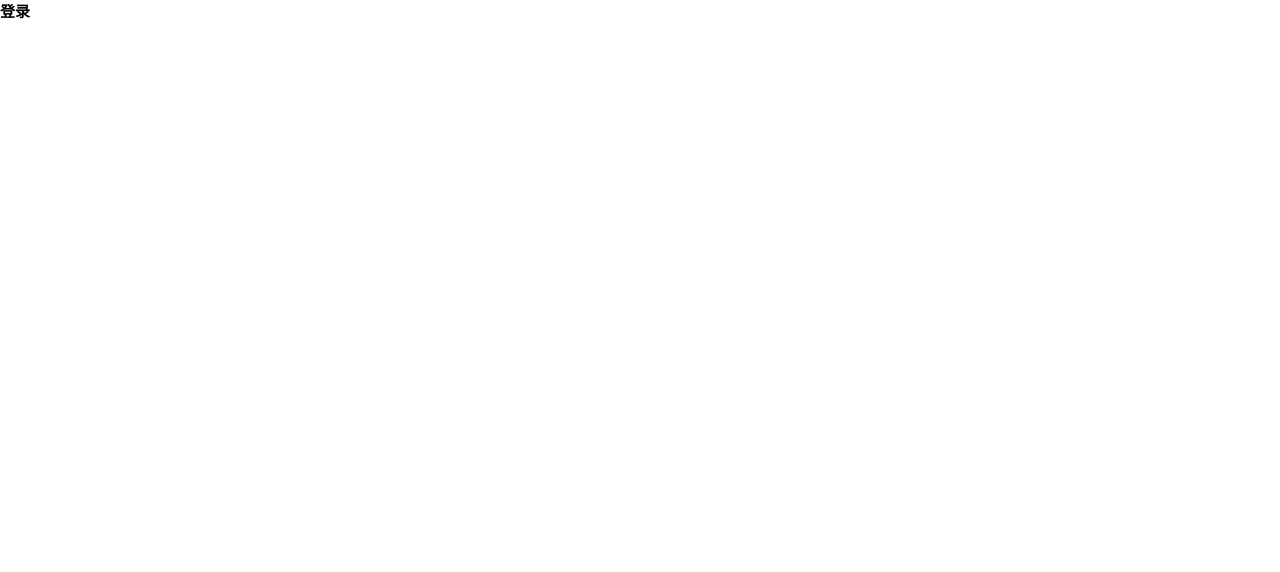
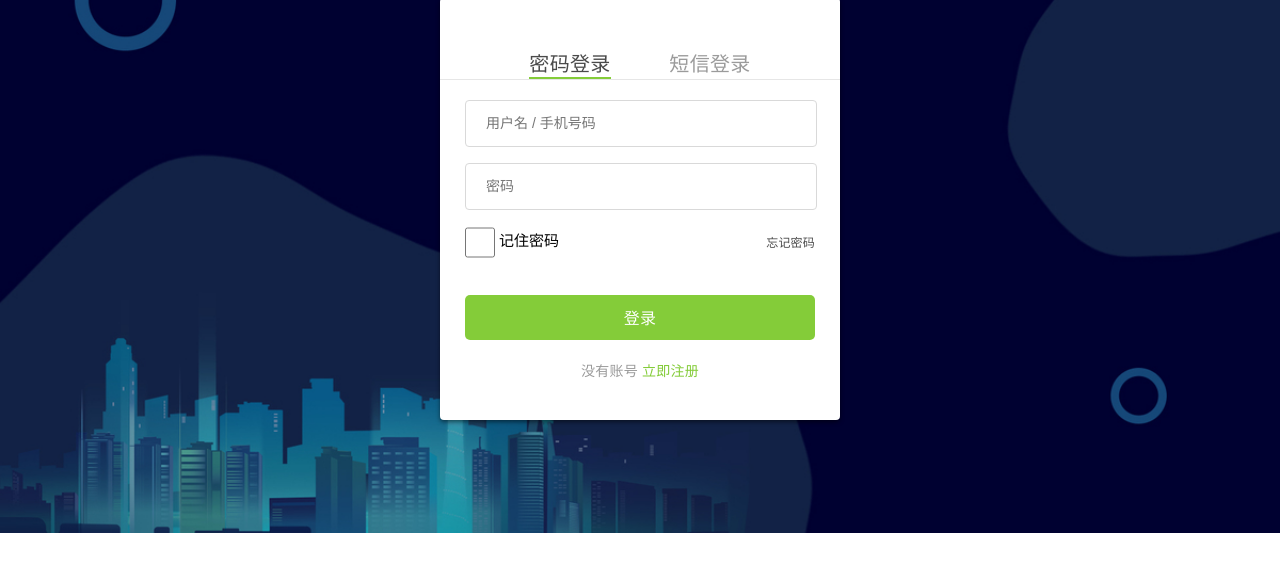
Before and after one commit to GGGGXQ/online_edu, a Vue app in the folder onlineweb/: page /login in a window 1280 px wide. Shown: the top 572 px of the page. Built offline with nearby package versions, Linux system fonts and the light colour scheme.

Commit message:
feature:自定义用户模型

```diff
--- a/onlineweb/src/components/Banner.vue
+++ b/onlineweb/src/components/Banner.vue
@@ -255,7 +255,7 @@
       <!-- 轮播图-->
       <div class="g-banner-content"  @mouseover="state.current_menu=-1">
         <el-carousel :interval="5000" arrow="always" height="482px" v-if="banner.banner_list[0]">
-          <el-carousel-item v-for="item,key in banner.banner_list" :key="key">
+          <el-carousel-item v-for="item in banner.banner_list" :key="item.key">
             <a :href="item.link" v-if="item.is_http"><img :src="item.image" alt="" style="width: 100%;height: 100%;"></a>
             <router-link :to="item.link" v-else><img :src="item.image" alt="" style="width: 100%;height: 100%;"></router-link>
           </el-carousel-item>
--- a/onlineweb/src/components/Header.vue
+++ b/onlineweb/src/components/Header.vue
@@ -3,12 +3,12 @@
       <div class="header">
         <div class="content">
           <div class="logo">
-            <router-link to="/"><img src="../assets/logo.svg" alt=""></router-link>
+            <router-link to="/"><img src="../assets/logo.png" alt=""></router-link>
           </div>
           <ul class="nav">
-              <li v-for="nav in nav.header_nav_list">
-                <a :href="nav.link" v-if="nav.is_http">{{nav.name}}</a>
-                <router-link :to="nav.link" v-else>{{nav.name}}</router-link>
+              <li v-for="item in nav.header_nav_list">
+                <a :href="item.link" v-if="item.is_http">{{item.name}}</a>
+                <router-link :to="item.link" v-else>{{item.name}}</router-link>
               </li>
           </ul>
           <div class="search-warp">
@@ -27,7 +27,7 @@
               <span><router-link to="/cart">购物车</router-link></span>
             </div>
             <div class="login-box full-left">
-              <span>登录</span>
+              <span @click="state.show_login=true">登录</span>
               &nbsp;/&nbsp;
               <span>注册</span>
             </div>
@@ -35,16 +35,27 @@
         </div>
       </div>
     </div>
+    <el-dialog :width="600" v-model="state.show_login">
+      <Login></Login>
+    </el-dialog>
 </template>
 
 
 <script setup>
+import Login from "./Login.vue";
+import {reactive} from "vue";
 import nav from "../api/nav";
+
+const state = reactive({
+  show_login: false,
+})
 
 // 请求头部导航列表
 nav.get_header_nav().then(response=>{
   nav.header_nav_list = response.data
-})
+}).catch(error=>{
+  console.log(error);
+});
 
 
 </script>
--- /dev/null
+++ b/onlineweb/src/components/Login.vue
@@ -0,0 +1,147 @@
+<template>
+  <div class="title">
+    <span :class="{active:state.login_type==0}" @click="state.login_type=0">密码登录</span>
+    <span :class="{active:state.login_type==1}" @click="state.login_type=1">短信登录</span>
+  </div>
+  <div class="inp" v-if="state.login_type==0">
+    <input v-model="state.username" type="text" placeholder="用户名 / 手机号码" class="user">
+    <input v-model="state.password" type="password" class="pwd" placeholder="密码">
+    <div id="geetest1"></div>
+    <div class="rember">
+      <label>
+        <input type="checkbox" class="no" name="a"/>
+        <span>记住密码</span>
+      </label>
+      <p>忘记密码</p>
+    </div>
+    <button class="login_btn">登录</button>
+    <p class="go_login" >没有账号 <span>立即注册</span></p>
+  </div>
+  <div class="inp" v-show="state.login_type==1">
+    <input v-model="state.username" type="text" placeholder="手机号码" class="user">
+    <input v-model="state.password"  type="text" class="code" placeholder="短信验证码">
+    <el-button id="get_code" type="primary">获取验证码</el-button>
+    <button class="login_btn">登录</button>
+    <p class="go_login" >没有账号 <span>立即注册</span></p>
+  </div>
+</template>
+
+<script setup>
+import {reactive} from "vue";
+
+const state = reactive({
+  login_type: 0,
+  username:"",
+  password:"",
+})
+</script>
+
+<style scoped>
+.title{
+    font-size: 20px;
+    color: #9b9b9b;
+    letter-spacing: .32px;
+    border-bottom: 1px solid #e6e6e6;
+    display: flex;
+    justify-content: space-around;
+    padding: 0px 60px 0 60px;
+    margin-bottom: 20px;
+    cursor: pointer;
+}
+.title span.active{
+	color: #4a4a4a;
+    border-bottom: 2px solid #84cc39;
+}
+
+.inp{
+	width: 350px;
+	margin: 0 auto;
+}
+.inp .code{
+    width: 220px;
+    margin-right: 16px;
+}
+#get_code{
+   margin-top: 6px;
+}
+.inp input{
+    outline: 0;
+    width: 100%;
+    height: 45px;
+    border-radius: 4px;
+    border: 1px solid #d9d9d9;
+    text-indent: 20px;
+    font-size: 14px;
+    background: #fff !important;
+}
+.inp input.user{
+    margin-bottom: 16px;
+}
+.inp .rember{
+    display: flex;
+    justify-content: space-between;
+    align-items: center;
+    position: relative;
+    margin-top: 10px;
+}
+.inp .rember p:first-of-type{
+    font-size: 12px;
+    color: #4a4a4a;
+    letter-spacing: .19px;
+    margin-left: 22px;
+    display: -ms-flexbox;
+    display: flex;
+    -ms-flex-align: center;
+    align-items: center;
+    /*position: relative;*/
+}
+.inp .rember p:nth-of-type(2){
+    font-size: 14px;
+    color: #9b9b9b;
+    letter-spacing: .19px;
+    cursor: pointer;
+}
+
+.inp .rember input{
+    outline: 0;
+    width: 30px;
+    height: 45px;
+    border-radius: 4px;
+    border: 1px solid #d9d9d9;
+    text-indent: 20px;
+    font-size: 14px;
+    background: #fff !important;
+    vertical-align: middle;
+    margin-right: 4px;
+}
+
+.inp .rember p span{
+    display: inline-block;
+    font-size: 12px;
+    width: 100px;
+}
+.login_btn{
+    cursor: pointer;
+    width: 100%;
+    height: 45px;
+    background: #84cc39;
+    border-radius: 5px;
+    font-size: 16px;
+    color: #fff;
+    letter-spacing: .26px;
+    margin-top: 30px;
+    border: none;
+    outline: none;
+}
+.inp .go_login{
+    text-align: center;
+    font-size: 14px;
+    color: #9b9b9b;
+    letter-spacing: .26px;
+    padding-top: 20px;
+}
+.inp .go_login span{
+    color: #84cc39;
+    cursor: pointer;
+}
+</style>
--- a/onlineweb/src/router/index.js
+++ b/onlineweb/src/router/index.js
@@ -4,7 +4,7 @@ import {createRouter, createWebHistory} from 'vue-router'
 const routes = [
   {
     meta:{
-        title: "luffy2.0-站点首页",
+        title: "在线教育-首页",
         keepAlive: true
     },
     path: '/',         // uri访问地址
@@ -13,7 +13,7 @@ const routes = [
   },
   {
     meta:{
-        title: "luffy2.0-用户登录",
+        title: "在线教育-用户登录",
         keepAlive: true
     },
     path:'/login',      // uri访问地址
--- a/onlineweb/src/views/Login.vue
+++ b/onlineweb/src/views/Login.vue
@@ -1,11 +1,68 @@
+<template>
+	<div class="login box">
+		<img src="../assets/login-background.jpg" alt="">
+		<div class="login">
+			<div class="login-title">
+				<img src="../assets/logo.svg" alt="">
+				<p>帮助有志向的年轻人通过努力学习获得体面的工作和生活!</p>
+			</div>
+      <div class="login_box">
+          <Login></Login>
+      </div>
+		</div>
+	</div>
+</template>
+
 <script setup>
+import Login from "../components/Login.vue"
 
 </script>
 
-<template>
-  <h1>登录</h1>
-</template>
+<style scoped>
+.box{
+	width: 100%;
+  height: 100%;
+	position: relative;
+  overflow: hidden;
+}
+.box img{
+	width: 100%;
+  min-height: 100%;
+}
+.box .login {
+	position: absolute;
+	width: 500px;
+	height: 400px;
+	left: 0;
+  margin: auto;
+  right: 0;
+  bottom: 0;
+  top: -438px;
+}
 
-<style scoped>
-
+.login-title{
+     width: 100%;
+    text-align: center;
+}
+.login-title img{
+    width: 190px;
+    height: auto;
+}
+.login-title p{
+    font-size: 18px;
+    color: #fff;
+    letter-spacing: .29px;
+    padding-top: 10px;
+    padding-bottom: 50px;
+}
+.login_box{
+    width: 400px;
+    height: auto;
+    background: #fff;
+    box-shadow: 0 2px 4px 0 rgba(0,0,0,.5);
+    border-radius: 4px;
+    margin: 0 auto;
+    padding-bottom: 40px;
+    padding-top: 50px;
+}
 </style>
```
Also changed, not shown: onlineweb/src/assets/login-background.jpg (added).
